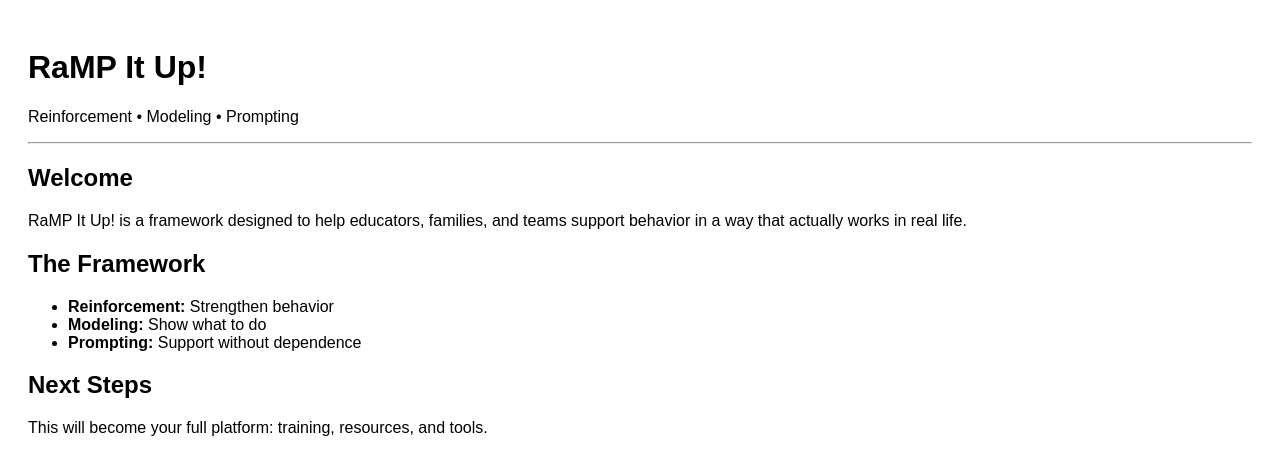
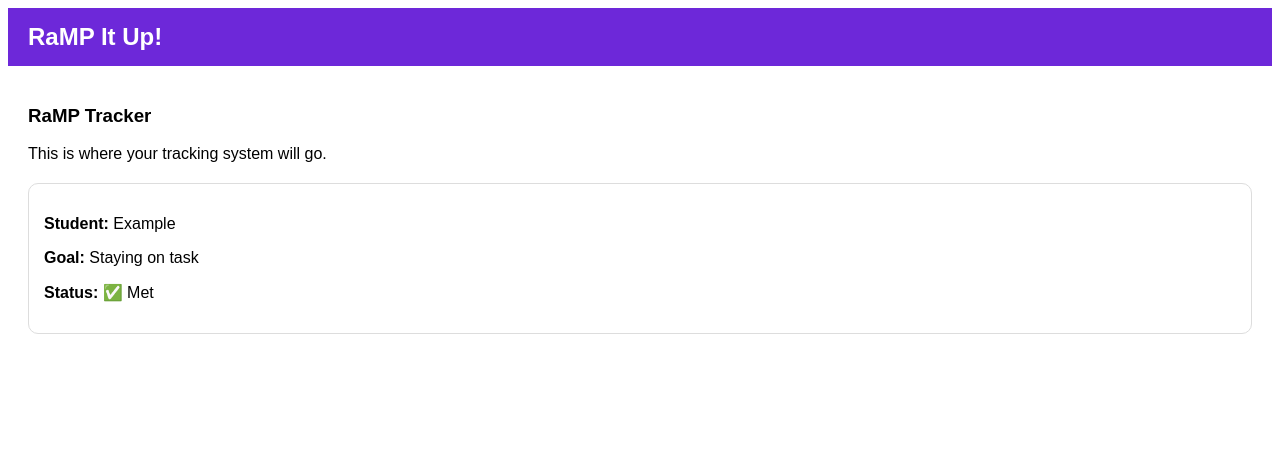
Before and after one commit to jasminevsadler/Ramp-Tracker, a React (Vite) app: page / in a window 1280 px wide. Shown: the top 474 px of the page. Built offline with nearby package versions, Linux system fonts and the light colour scheme.

Commit message:
Update App.jsx

```diff
--- a/src/App.jsx
+++ b/src/App.jsx
@@ -1,26 +1,77 @@
+import { useEffect, useState } from "react";
+
 export default function App() {
+  const [deferredPrompt, setDeferredPrompt] = useState(null);
+
+  useEffect(() => {
+    const handler = (e) => {
+      e.preventDefault();
+      setDeferredPrompt(e);
+    };
+
+    window.addEventListener("beforeinstallprompt", handler);
+
+    return () => window.removeEventListener("beforeinstallprompt", handler);
+  }, []);
+
+  const installApp = async () => {
+    if (!deferredPrompt) return;
+    deferredPrompt.prompt();
+    await deferredPrompt.userChoice;
+  };
+
   return (
-    <div style={{ fontFamily: "Arial", padding: "20px" }}>
-      <h1>RaMP It Up!</h1>
-      <p>Reinforcement • Modeling • Prompting</p>
+    <div style={{ fontFamily: "Arial" }}>
 
-      <hr />
+      {/* TOP BAR */}
+      <div
+        style={{
+          display: "flex",
+          justifyContent: "space-between",
+          alignItems: "center",
+          padding: "15px 20px",
+          background: "#6d28d9",
+          color: "white",
+        }}
+      >
+        <h2 style={{ margin: 0 }}>RaMP It Up!</h2>
 
-      <h2>Welcome</h2>
-      <p>
-        RaMP It Up! is a framework designed to help educators, families, and
-        teams support behavior in a way that actually works in real life.
-      </p>
+        {deferredPrompt && (
+          <button
+            onClick={installApp}
+            style={{
+              background: "white",
+              color: "#6d28d9",
+              border: "none",
+              padding: "8px 14px",
+              borderRadius: "20px",
+              fontWeight: "bold",
+              cursor: "pointer",
+            }}
+          >
+            Install App
+          </button>
+        )}
+      </div>
 
-      <h2>The Framework</h2>
-      <ul>
-        <li><strong>Reinforcement:</strong> Strengthen behavior</li>
-        <li><strong>Modeling:</strong> Show what to do</li>
-        <li><strong>Prompting:</strong> Support without dependence</li>
-      </ul>
+      {/* CONTENT */}
+      <div style={{ padding: "20px" }}>
+        <h3>RaMP Tracker</h3>
+        <p>This is where your tracking system will go.</p>
 
-      <h2>Next Steps</h2>
-      <p>This will become your full platform: training, resources, and tools.</p>
+        <div
+          style={{
+            marginTop: "20px",
+            padding: "15px",
+            border: "1px solid #ddd",
+            borderRadius: "10px",
+          }}
+        >
+          <p><strong>Student:</strong> Example</p>
+          <p><strong>Goal:</strong> Staying on task</p>
+          <p><strong>Status:</strong> ✅ Met</p>
+        </div>
+      </div>
     </div>
   );
 }
```
